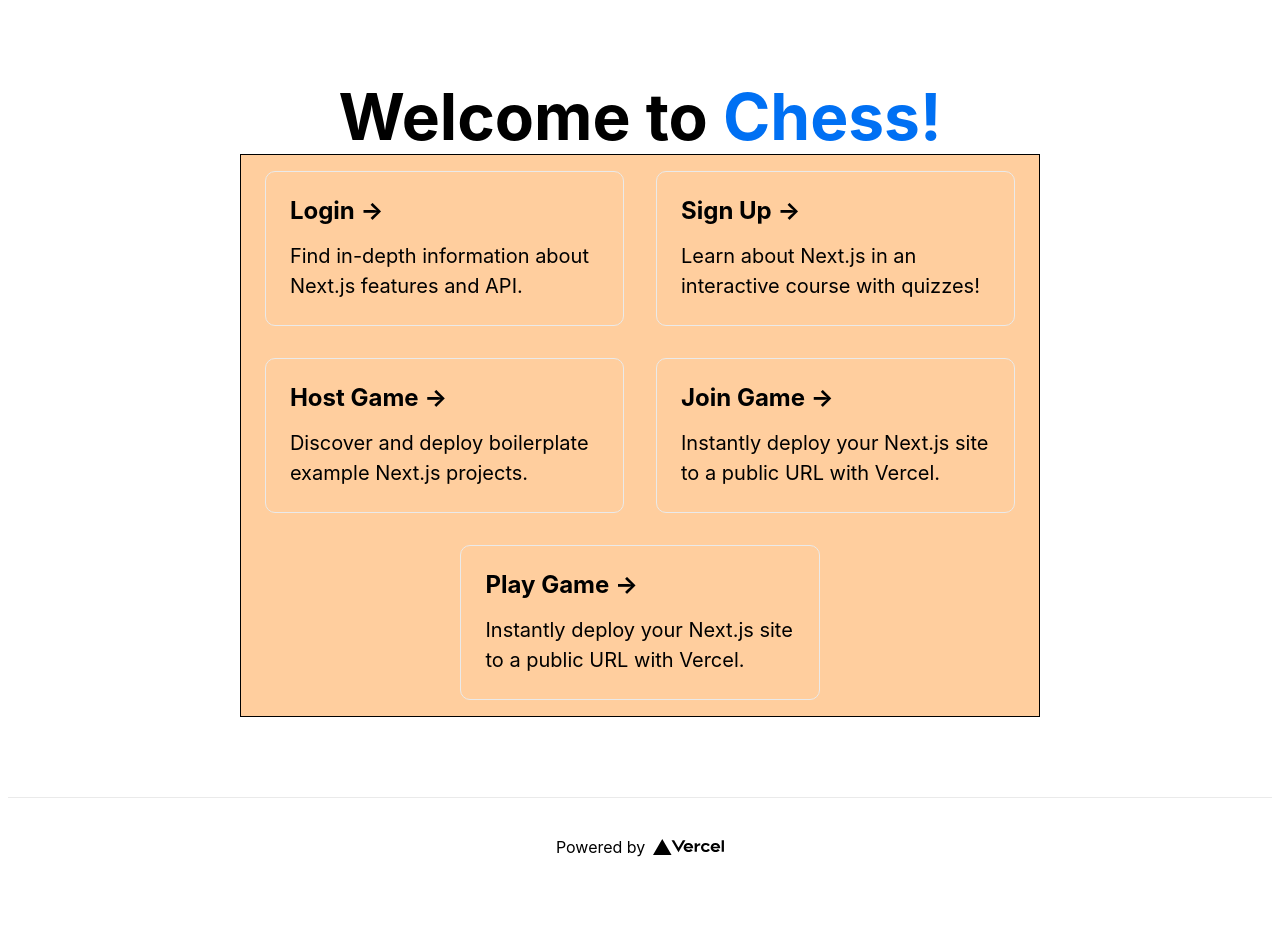
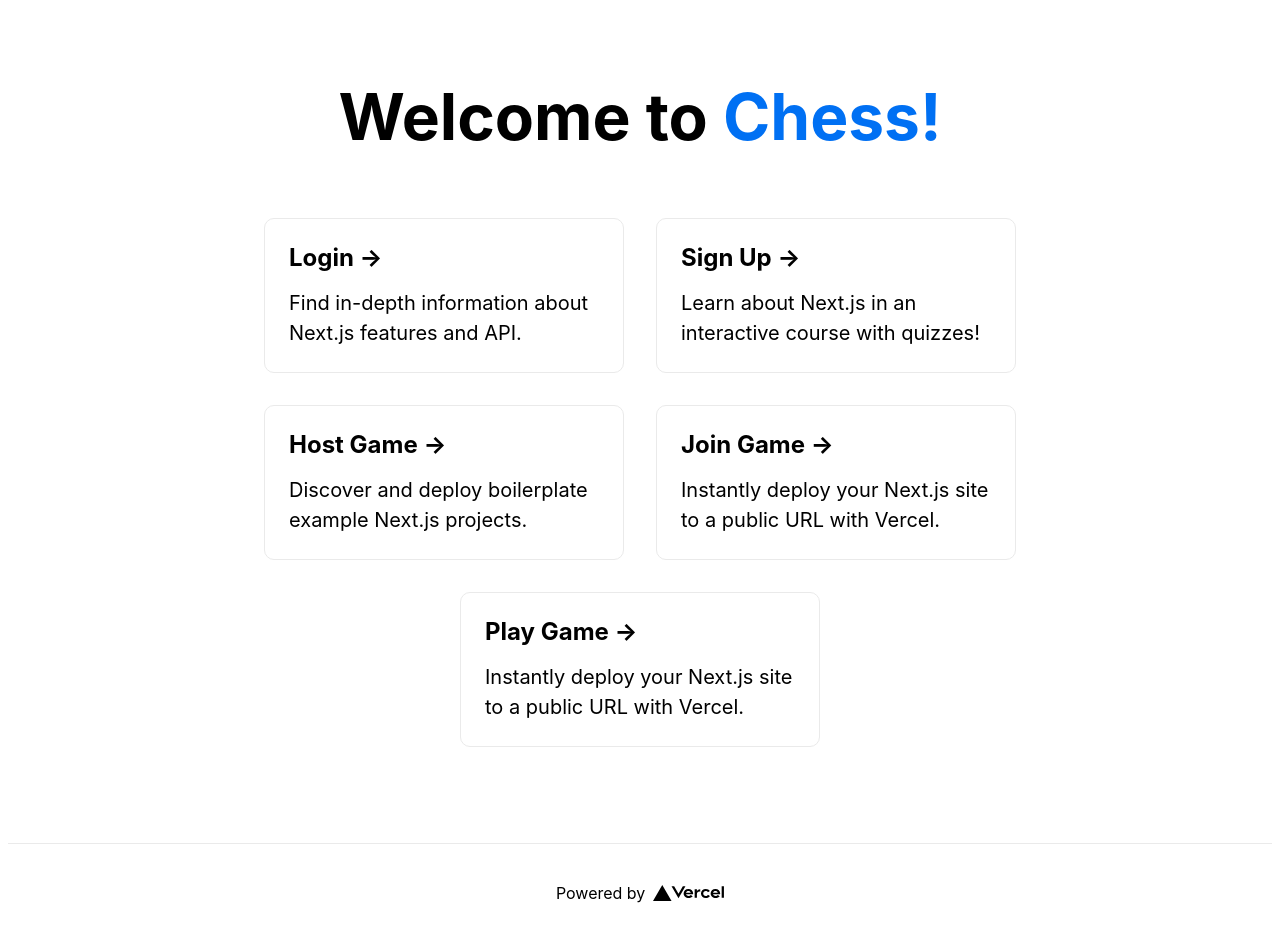
Before and after one commit to durgaprasadd/chess-ui, a Next.js app: page / in a window 1280 px wide. Before the commit the page ends 897 px from the top, so only its background shows below. Built offline with nearby package versions, Linux system fonts and the light colour scheme.

Commit message:
Refactor background color in homepage

```diff
--- a/Components/Board.js
+++ b/Components/Board.js
@@ -230,7 +230,7 @@ class Board extends Component{
     }
 
     renderRow(rowIndex, col, colIndex){
-        let className = styles.grid
+        let className = styles.box
         if((rowIndex + colIndex)%2 === 0){
             className += ' ' + styles.black
         }
--- a/styles/Home.module.css
+++ b/styles/Home.module.css
@@ -158,7 +158,7 @@
   padding:2vh 2vw;
 }
 
-.grid {
+.box {
     border: 1px solid black;
   /*background-color: rgba(255, 255, 255, 0.8);*/
   background-color: #ffce9e;
```
Also changed, not shown: models/constants.js (added), models/pawn.js (added).
